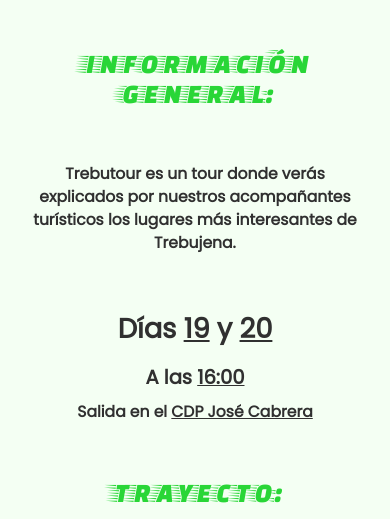
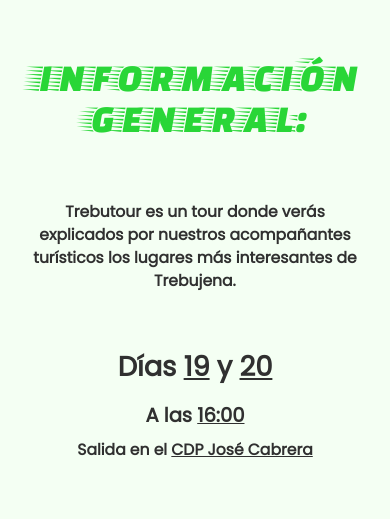
Before and after one commit to trebutour/trebutour.github.io, a plain HTML site: page indefuture.html in a window 390 px wide. Shown: the part 314-833 px from the top of the page. Drawn offline with nearby package versions, Linux system fonts and the light colour scheme.

Commit message:
update10

```diff
--- a/indefuture.html
+++ b/indefuture.html
@@ -46,6 +46,22 @@
 
 }
 
+.titlemaintreb{
+
+    color: rgb(41, 214, 55); font-size: 7vmin; font-family: 'Faster One', cursive; font-weight: normal;
+
+}
+
+@media only screen and (max-width: 768px) {
+
+    .titlemaintreb{
+
+        color: rgb(41, 214, 55); font-size: 10vmin; font-family: 'Faster One', cursive; font-weight: normal;
+
+    }
+
+}
+
 
 
 /*asasasasasasassasassa*/
@@ -63,13 +79,13 @@
             <!--<h1 id="BIGTITLE">TREBUTOUR</h1>-->
             <h1 style="font-size: 3vmin;">Un <u>gran</u> tour de un <u>gran</u> pueblo.</h1><br>
             <!--   INFO GENERAL   -->
-            <h1 style="color: rgb(41, 214, 55); font-size: 7vmin; font-family: 'Faster One', cursive; font-weight: normal;">INFORMACIÓN GENERAL:</h1><br>
+            <h1 class="titlemaintreb">INFORMACIÓN GENERAL:</h1><br>
             <h1 style="font-size: 4vmin;">Trebutour es un tour donde verás explicados por nuestros acompañantes turísticos los lugares más interesantes de Trebujena.</h1><br>
             <h1 style="font-size: 7vmin;">Días <u>19</u> y <u>20</u></h1><br>
             <h1 style="font-size: 5vmin; margin-top: -30px;">A las <u>16:00</u></h1><br>
             <h1 style="font-size: 4vmin; margin-top: -30px;">Salida en el <u>CDP José Cabrera</u></h1><br>
             <!--   MAPA   -->
-            <h1 style="color: rgb(41, 214, 55); font-size: 7vmin; font-family: 'Faster One', cursive; font-weight: normal;">TRAYECTO:</h1><br>
+            <h1 class="titlemaintreb">TRAYECTO:</h1><br>
             <div style="text-align: left; width: 100%; padding-left: 40px;">
                 <h1 style="font-size: 3vmin;"> 1) CDP José Cabrera</h1>
                 <h1 style="font-size: 3vmin; margin-top: 0.5vmin;"> 2) Parque de La Toya</h1>
```
